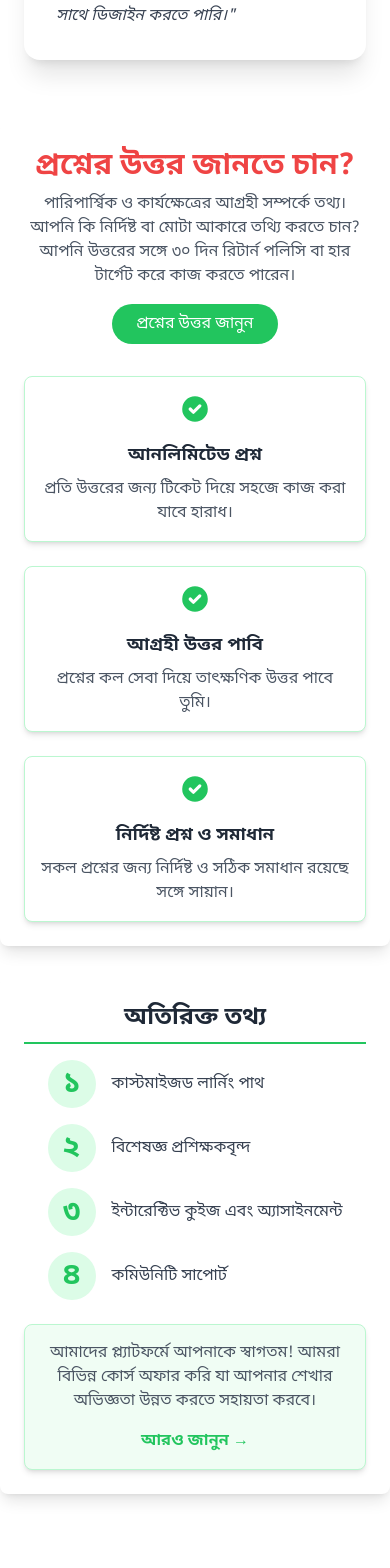
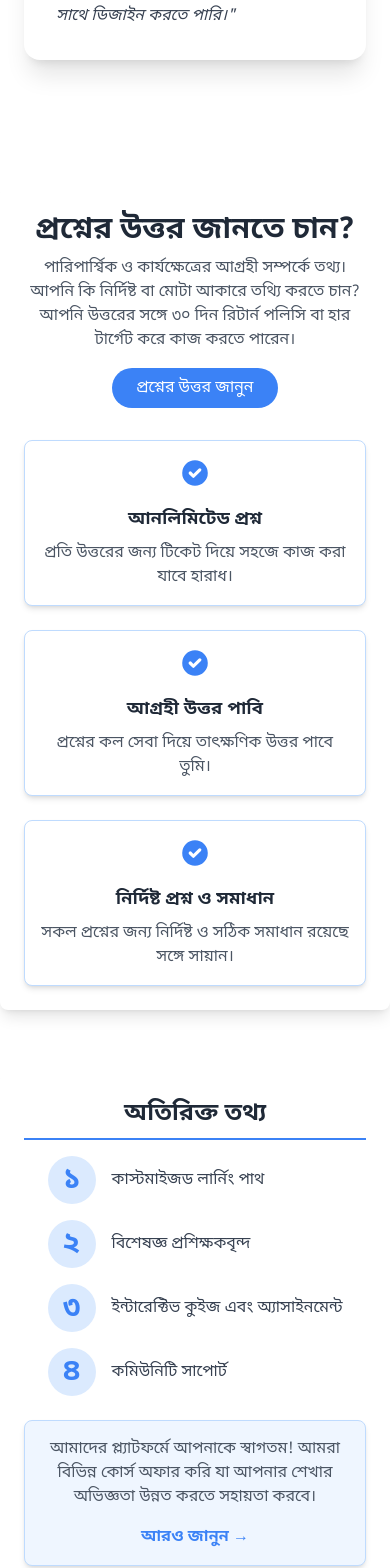
Before and after one commit to mahadi-zulfiker/question-management, a Next.js app: page /homePage in a window 390 px wide. Shown: the part 4681-6249 px from the top of the page. Built offline with nearby package versions, Linux system fonts and the light colour scheme; no server answers.

Commit message:
design layout changed color format of some components

```diff
--- a/src/components/ExtraInfo/index.jsx
+++ b/src/components/ExtraInfo/index.jsx
@@ -2,33 +2,33 @@ import React from 'react';
 
 function ExtraInfo() {
   return (
-    <div className="bg-white shadow-lg rounded-lg p-6 mb-8 max-w-6xl mx-auto my-8">
-      <h2 className="text-2xl font-bold text-gray-800 mb-4 text-center border-b-2 border-green-500 pb-2">
+    <div className="bg-white shadow-lg rounded-lg p-6 mb-8 max-w-6xl mx-auto my-16">
+      <h2 className="text-2xl font-bold text-gray-800 mb-4 text-center border-b-2 border-blue-500 pb-2">
         অতিরিক্ত তথ্য
       </h2>
       <div className="flex flex-col md:flex-row items-center justify-between gap-6">
         {/* Left Section: Numbered Steps with Arrows (Similar to Screenshot) */}
         <div className="flex-1 space-y-4">
           <div className="flex items-center gap-4">
-            <span className="text-3xl font-bold text-green-500 bg-green-100 p-2 rounded-full w-12 h-12 flex items-center justify-center">
+            <span className="text-3xl font-bold text-blue-500 bg-blue-100 p-2 rounded-full w-12 h-12 flex items-center justify-center">
               ১
             </span>
             <p className="text-gray-700">কাস্টমাইজড লার্নিং পাথ</p>
           </div>
           <div className="flex items-center gap-4">
-            <span className="text-3xl font-bold text-green-500 bg-green-100 p-2 rounded-full w-12 h-12 flex items-center justify-center">
+            <span className="text-3xl font-bold text-blue-500 bg-blue-100 p-2 rounded-full w-12 h-12 flex items-center justify-center">
               ২
             </span>
             <p className="text-gray-700">বিশেষজ্ঞ প্রশিক্ষকবৃন্দ</p>
           </div>
           <div className="flex items-center gap-4">
-            <span className="text-3xl font-bold text-green-500 bg-green-100 p-2 rounded-full w-12 h-12 flex items-center justify-center">
+            <span className="text-3xl font-bold text-blue-500 bg-blue-100 p-2 rounded-full w-12 h-12 flex items-center justify-center">
               ৩
             </span>
             <p className="text-gray-700">ইন্টারেক্টিভ কুইজ এবং অ্যাসাইনমেন্ট</p>
           </div>
           <div className="flex items-center gap-4">
-            <span className="text-3xl font-bold text-green-500 bg-green-100 p-2 rounded-full w-12 h-12 flex items-center justify-center">
+            <span className="text-3xl font-bold text-blue-500 bg-blue-100 p-2 rounded-full w-12 h-12 flex items-center justify-center">
               ৪
             </span>
             <p className="text-gray-700">কমিউনিটি সাপোর্ট</p>
@@ -37,12 +37,12 @@ function ExtraInfo() {
 
         {/* Right Section: Visual Element or Image (Placeholder for Screenshot-like Design) */}
         <div className="flex-1">
-          <div className="bg-green-50 rounded-lg p-4 border border-green-200 shadow-md">
+          <div className="bg-blue-50 rounded-lg p-4 border border-blue-200 shadow-md">
             <p className="text-gray-600 text-center">
               আমাদের প্ল্যাটফর্মে আপনাকে স্বাগতম! আমরা বিভিন্ন কোর্স অফার করি যা আপনার শেখার অভিজ্ঞতা উন্নত করতে সহায়তা করবে।
             </p>
             <div className="mt-4 flex justify-center">
-              <span className="text-green-500 font-semibold">
+              <span className="text-blue-500 font-semibold">
                 আরও জানুন &rarr;
               </span>
             </div>
--- a/src/components/Questions/index.jsx
+++ b/src/components/Questions/index.jsx
@@ -2,16 +2,16 @@ import React from 'react';
 
 function Questions() {
   return (
-    <div className="bg-white shadow-lg rounded-lg p-6 mb-8 max-w-6xl mx-auto">
+    <div className="bg-white shadow-lg rounded-lg p-6 mb-8 max-w-6xl mx-auto my-16">
       {/* Header Section */}
       <div className="text-center mb-8">
-        <h1 className="text-3xl font-bold text-red-500 mb-2">
+        <h1 className="text-3xl font-bold text-gray-800 mb-2">
           প্রশ্নের উত্তর জানতে চান?
         </h1>
         <p className="text-gray-600 mb-4">
           পারিপার্শ্বিক ও কার্যক্ষেত্রের আগ্রহী সম্পর্কে তথ্য। আপনি কি নির্দিষ্ট বা মোটা আকারে তথ্যি করতে চান? আপনি উত্তরের সঙ্গে ৩০ দিন রিটার্ন পলিসি বা হার টার্গেট করে কাজ করতে পারেন।
         </p>
-        <button className="bg-green-500 text-white px-6 py-2 rounded-full hover:bg-green-600 transition duration-300">
+        <button className="bg-blue-500 text-white px-6 py-2 rounded-full hover:bg-blue-600 transition duration-300">
           প্রশ্নের উত্তর জানুন
         </button>
       </div>
@@ -19,9 +19,9 @@ function Questions() {
       {/* Feature Cards Section */}
       <div className="grid grid-cols-1 md:grid-cols-3 gap-6">
         {/* Card 1 */}
-        <div className="bg-white border border-green-200 rounded-lg p-4 shadow-md hover:shadow-lg transition duration-300">
+        <div className="bg-white border border-blue-200 rounded-lg p-4 shadow-md hover:shadow-lg transition duration-300">
           <div className="flex justify-center mb-4">
-            <span className="text-3xl text-green-500">
+            <span className="text-3xl text-blue-500">
               <svg
                 className="w-8 h-8"
                 fill="currentColor"
@@ -45,9 +45,9 @@ function Questions() {
         </div>
 
         {/* Card 2 */}
-        <div className="bg-white border border-green-200 rounded-lg p-4 shadow-md hover:shadow-lg transition duration-300">
+        <div className="bg-white border border-blue-200 rounded-lg p-4 shadow-md hover:shadow-lg transition duration-300">
           <div className="flex justify-center mb-4">
-            <span className="text-3xl text-green-500">
+            <span className="text-3xl text-blue-500">
               <svg
                 className="w-8 h-8"
                 fill="currentColor"
@@ -71,9 +71,9 @@ function Questions() {
         </div>
 
         {/* Card 3 */}
-        <div className="bg-white border border-green-200 rounded-lg p-4 shadow-md hover:shadow-lg transition duration-300">
+        <div className="bg-white border border-blue-200 rounded-lg p-4 shadow-md hover:shadow-lg transition duration-300">
           <div className="flex justify-center mb-4">
-            <span className="text-3xl text-green-500">
+            <span className="text-3xl text-blue-500">
               <svg
                 className="w-8 h-8"
                 fill="currentColor"
--- a/src/components/dashboard/HeaderLayout.js
+++ b/src/components/dashboard/HeaderLayout.js
@@ -1,7 +1,6 @@
 "use client";
 
 import { useSession } from "next-auth/react";
-import { CiSearch } from "react-icons/ci";
 
 const Header = () => {
   const { data: session, status } = useSession();
@@ -11,14 +10,6 @@ const Header = () => {
     <header className="z-50 bg-[#f7f6f9] sticky top-0 pt-8">
       <div className="flex flex-wrap items-center w-full relative tracking-wide">
         <div className="flex items-center gap-y-6 max-sm:flex-col z-50 w-full pb-2">
-          <div className="flex items-center gap-4 w-full px-6 bg-white shadow-sm min-h-[48px] sm:mr-20 rounded-md outline-none border-none">
-            <input
-              type="text"
-              placeholder="Search something..."
-              className="w-full text-sm bg-transparent rounded outline-none"
-            />
-            <CiSearch className="text-xl" />
-          </div>
 
           <div className="flex gap-2 items-center self-center">
             <div className="px-2 border rounded-full uppercase bg-gray-400 text-white">
```
Also changed, not shown: src/components/Services/index.jsx (+20 -20 lines).
